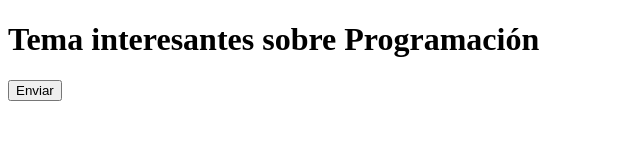
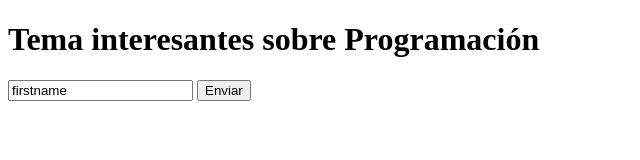
Before and after one commit to DearPage25/hello_world_git, a plain HTML site: page index.html in a window 1280 px wide. Shown: the whole page, without its empty margins (0-640 px from the left). Drawn offline with Linux system fonts and the light colour scheme.

Commit message:
Se modifico Index

```diff
--- a/index.html
+++ b/index.html
@@ -9,6 +9,7 @@
     <body>
         <h1>Tema interesantes sobre Programación</h1>
         <form action="#" method="get">
+            <input type="text" name = "firstname" value="firstname">
             <input type="button" value="Enviar">
         </form>
     </body>
```
